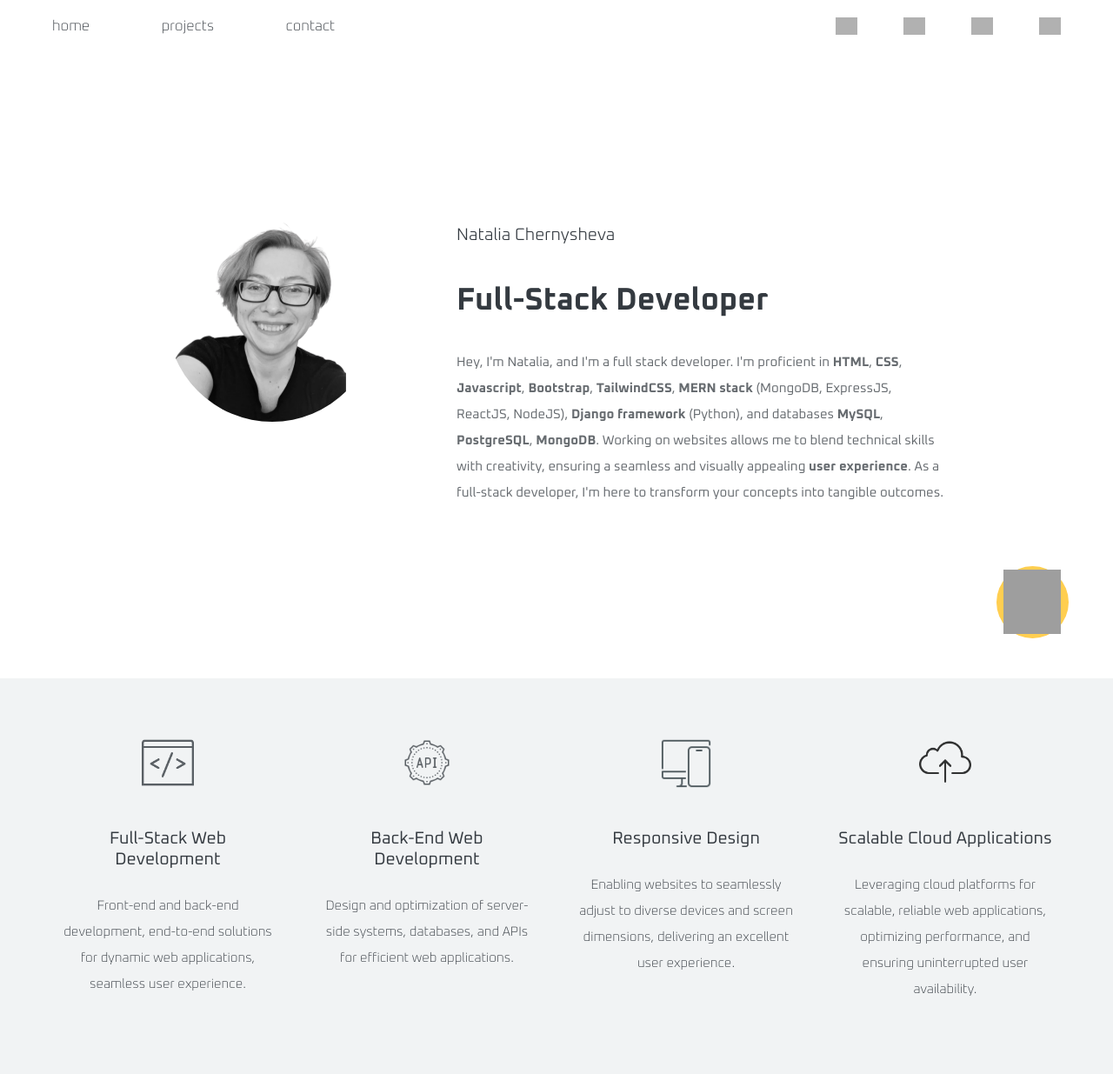
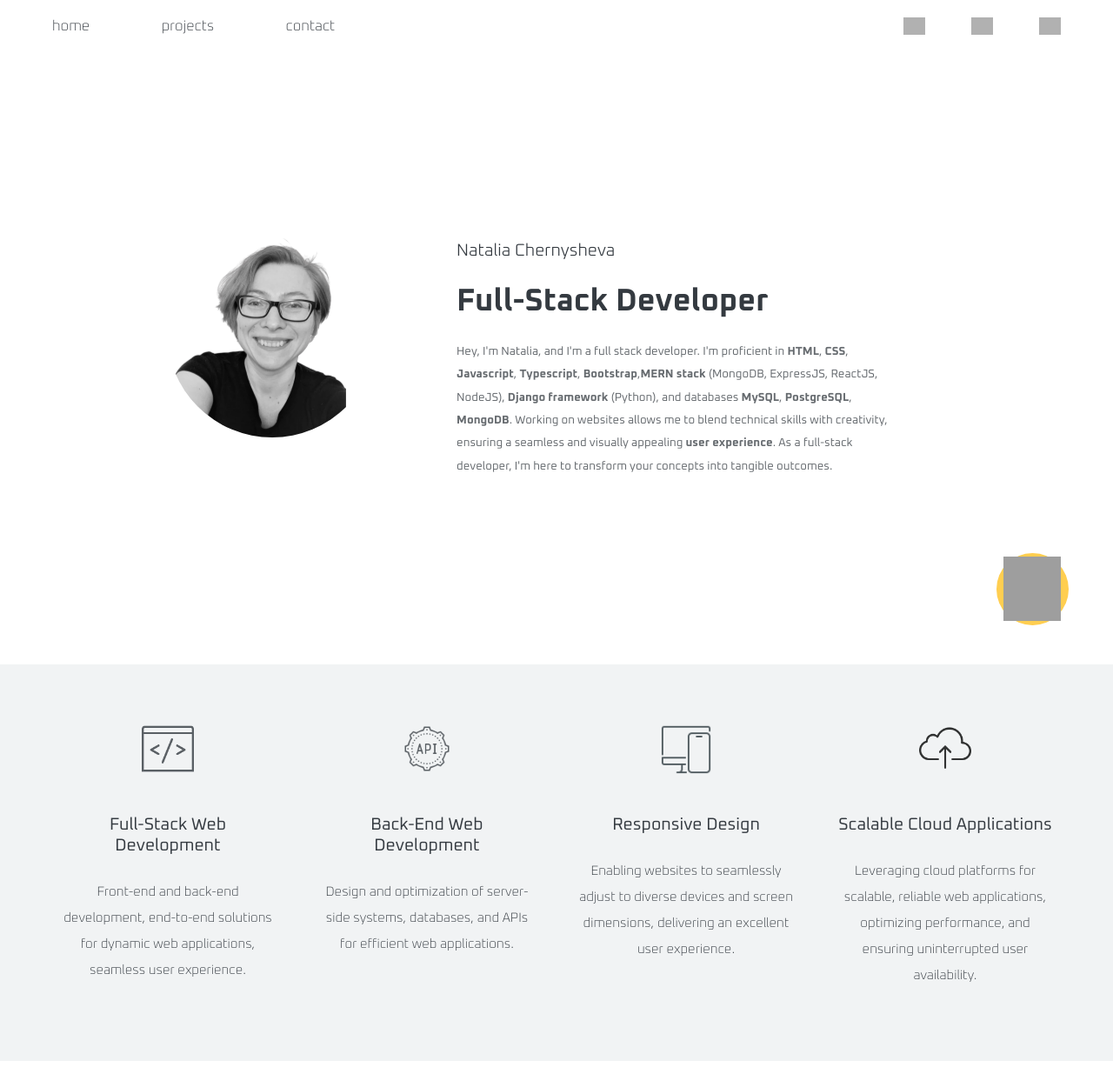
Before and after one commit to nchernys/portfolio, a PHP site: page / in a window 1280 px wide. Shown: the top 1235 px of the page at 87% size. Run offline with PHP 8.4, Linux system fonts and the light colour scheme; grey boxes are pictures that could not be loaded.

Commit message:
updated homepage

```diff
--- a/index.html
+++ b/index.html
@@ -45,11 +45,12 @@
                         class="large_screen" src="https://img.icons8.com/ios-filled/100/000000/linkedin.png"
                         alt="linkedin" /> <img class="small_screen"
                         src="https://img.icons8.com/ios-filled/100/ffffff/linkedin.png" alt="linkedin" /> </a></li>
-
+                        <!--
                         <li class="nav-contact"><a href="https://blog.nchernysheva.com">
                             <img class="large_screen" src="https://img.icons8.com/ios-filled/100/blogger.png" alt="blogger"/>
                             <img class="small_screen" src="https://img.icons8.com/ios-filled/ffffff/100/blogger.png" alt="blogger"/>
                         </a></li>
+                        -->
         </ul>
     </div>
 
@@ -83,8 +84,8 @@
                 </h3>
                 <div class="welcome_intro_blurb">
                     <p>Hey, I'm Natalia, and I'm a full stack developer. I'm proficient in <strong>HTML</strong>,
-                        <strong>CSS</strong>, <strong>Javascript</strong>, <strong>Bootstrap</strong>,
-                        <strong>TailwindCSS</strong>, <strong>MERN stack</strong> (MongoDB, ExpressJS, ReactJS, NodeJS),
+                        <strong>CSS</strong>, <strong>Javascript</strong>,
+                        <strong>Typescript</strong>,  <strong>Bootstrap</strong>,<strong>MERN stack</strong> (MongoDB, ExpressJS, ReactJS, NodeJS),
                         <strong>Django framework</strong> (Python), and databases <strong>MySQL</strong>,
                         <strong>PostgreSQL</strong>, <strong>MongoDB</strong>. Working on websites allows me to blend
                         technical skills with creativity, ensuring a seamless and visually appealing <strong>user
@@ -423,9 +424,11 @@
                     <li class="nav-contact"><a href="https://www.linkedin.com/in/natalia-chernysheva-5b286a30b/"> <img class=""
                                 src="https://img.icons8.com/ios-filled/100/ffffff/linkedin.png" alt="linkedin" /> </a></li>
 
+                                <!--
                                 <li class="nav-contact"><a href="https://blog.nchernysheva.com">
                                     <img class="" src="https://img.icons8.com/ios-filled/ffffff/100/blogger.png" alt="blogger"/>
                                 </a></li>
+                                -->
 
                         </ul>
 
--- a/style_contact.css
+++ b/style_contact.css
@@ -9,15 +9,16 @@
 }
 
 .inner_contact {
-  width: 100%;
+  width: 95%;
   padding: 4em 2em;
   display: flex;
   justify-content: center;
+  box-sizing: border-box;
 
 }
 
 .contact h1 {
-  font-size: 1.5em;
+  font-size: 1.5rem;
   font-weight: 200;
   margin: 0 0 1.4em 0;
   text-align: left;
@@ -32,7 +33,7 @@
 }
 
 label {
-  font-size: 1.2em;
+  font-size: 1.2rem;
   font-weight: 200;
 }
 
@@ -138,7 +139,7 @@ textarea {
   }
 
   label {
-    font-size: 1em;
+    font-size: 1.2rem;
   }
 
   input[type="text"],
--- a/style_index_welcome.css
+++ b/style_index_welcome.css
@@ -28,7 +28,7 @@
 }
 
 .welcome_intro_blurb p {
-  font-size: 1em;
+  font-size: 1.1rem;
   line-height: 2em;
   padding: 0 1.5em 0 0.5em;
 }
@@ -139,7 +139,7 @@
 
   .welcome_intro_blurb {
     width: 100%;
-    font-size: 0.9em;
+    font-size: 1rem;
     padding: 1em 8% 0 0;
     line-height: 2.5em;
     box-sizing: border-box;
@@ -185,11 +185,12 @@
   .home {
     width: 100%;
     padding: 0;
-    height: 90vh;
+    height: 88vh;
     display: flex;
     justify-content: center;
     align-items: center;
   }
+
   .home_inner {
     width: 70%;
     display: flex;
@@ -212,7 +213,7 @@
 
   .welcome_intro_text h1 {
     font-size: 2.4em;
-    margin: 0.7em 0 0.5em;
+    margin: 0.7rem 0;
   }
 
   .welcome_intro_text h2 {
@@ -228,9 +229,13 @@
   }
 
   .welcome_intro_blurb {
-    font-size: 1em;
+    width: 90%;
     height: 100%;
     padding: 0;
+  }
+
+  .welcome_intro_blurb p {
+    font-size: 1.1rem;
   }
 
   .welcome_intro_text img {
```
Also changed, not shown: style_index.css (+2 -16 lines).
